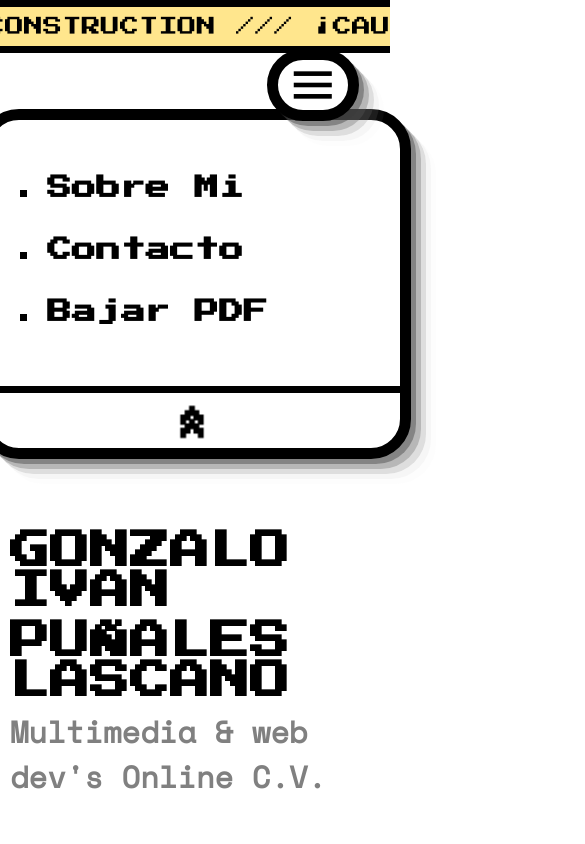
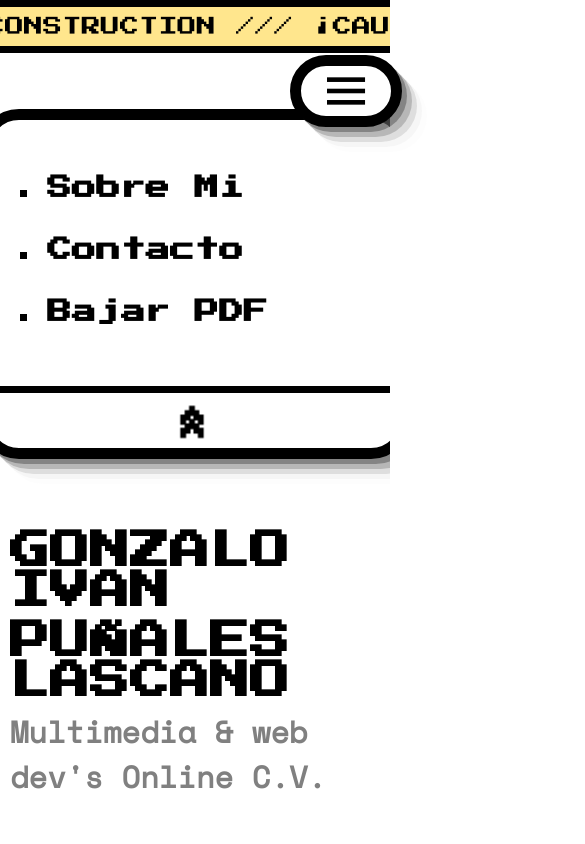
Before and after one commit to GonzaloLascano/Personal_Site, a website: page index.html in a window 390 px wide. Shown: the top 844 px of the page, 585 px wide, since content can reach past the window. Drawn offline with nearby package versions, Linux system fonts and the light colour scheme.

Commit message:
resolution fix on mobile and minor adjustments to nav button's location

```diff
--- a/SSTYLE/sstyle.scss
+++ b/SSTYLE/sstyle.scss
@@ -58,6 +58,7 @@ $boxShadow: rgba(58, 58, 58, 0.4) 5px 5px, rgba(95, 95, 95, 0.3) 10px 10px, rgba
     font-family: $text-font;
     font-size: $regular-size;
     font-weight: bold;
+    cursor: pointer;
 }
 //SKILLS
 @mixin skill-boxes {
@@ -223,11 +224,13 @@ ul{
 
 //______SECTIONS________
 
+body, html {
+    overflow-x: hidden;
+}
 body {
     margin: 0;
     padding: 0;
     width: 100%;
-    overflow-x: clip;
 }
 body.dark {
     background-color: $darkestTone;
@@ -260,6 +263,7 @@ section {
     display:flex;
     flex-direction: column;
     justify-content: space-between;
+    overflow: hidden;
     .construction-label:first-child {
         left: -15%;
         transform: rotate(330deg);
@@ -274,7 +278,6 @@ section {
         background-color: $constructionTone;
         border: 7px solid $darkestTone;
         width: 120vw;
-
         overflow: hidden;
         .bars {
             font-weight: bold;
@@ -368,19 +371,14 @@ section {
 .menu-finder {
     padding: 0;
     position: fixed;
-    top: 3%;
-    right: 3%;
-    width: 150px;
-    height: 300px;
+    top: 2.5%;
+    right: 150px;
     .burguer {
         @include button();
-        margin: 15px;
+        position: absolute;
         display: flex;
         justify-content: center;
-        position: absolute;
-        top: 3%;
-        right: 3%;
-        width: 70px;
+        width: 90px;
         height: 50px;
         justify-content: center;
         align-items: center;
@@ -397,16 +395,12 @@ section {
 }
 .menu-finder:hover .nav_burguer{
     display: block;
-    transform: translateX(0vw);
 }
 
 .nav_burguer {
+    position: absolute;
     padding: 0;
-    position: absolute;
-    top: 3%;
-    right: 3%;
     width: 90px;
-    transform: translateX(30vw);
     background-color: $lightestTone;
     display: flex;
     flex-direction: column;
@@ -756,7 +750,10 @@ section {
             margin: 3vw 0;
         }
     }
-
+    .menu-finder {
+        top: 6.5%;
+        right: 100px;
+    }
     .menu-screen .menu {
         width: min(84vw, 410px);
         a {
@@ -829,7 +826,7 @@ section {
         "icon title"
         "icon list"
         "icon button";
-        #download_cv {
+        #download_cv, #download_cv_eng  {
             margin: 3vh 0;
         }
 
```
Also changed, not shown: CSTYLE/sstyle.css, 1 other file.
